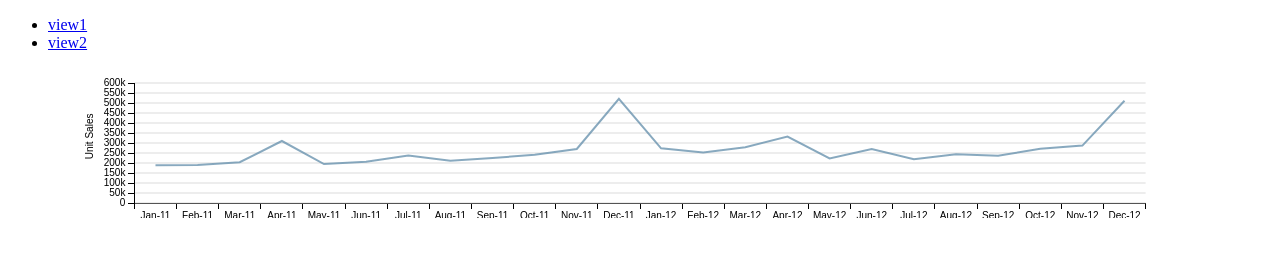
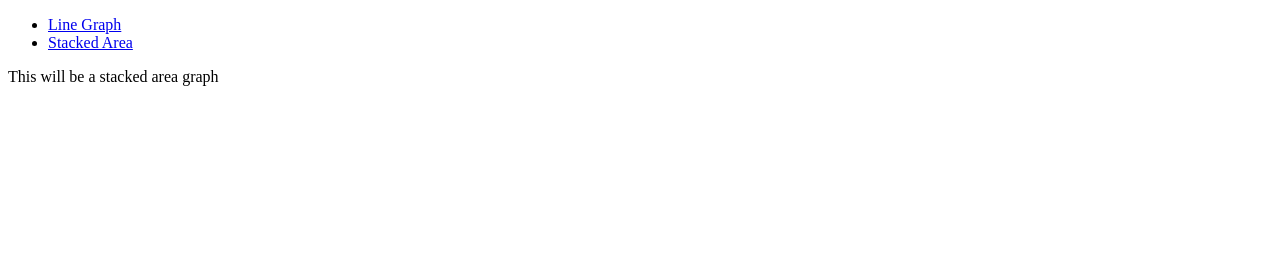
Before and after one commit to paulcpederson/angular-dimple, a website: page examples/index.html at #/stacked-area in a window 1280 px wide. Drawn offline with Linux system fonts and the light colour scheme.

Commit message:
use angular routing for actual examples in app, real names for controllers, working reference to angular lib, yay

```diff
--- a/examples/index.html
+++ b/examples/index.html
@@ -6,6 +6,8 @@
   <title>My AngularJS App</title>
   <meta name="description" content="">
   <meta name="viewport" content="width=device-width, initial-scale=1">
+
+  <!-- CSS -->
   <link rel="stylesheet" href="css/style.css"/>
 
   <!-- Dimple and D3 -->
@@ -13,16 +15,22 @@
   <script src="js/lib/dimple.v2.0.0.min.js"></script>
 
 </head>
+
+<!-- Application -->
 <body ng-app="myApp">
+
+  <!-- Menu -->
   <ul class="menu">
-    <li><a href="#/view1">view1</a></li>
-    <li><a href="#/view2">view2</a></li>
+    <li><a href="#/line-graph">Line Graph</a></li>
+    <li><a href="#/stacked-area">Stacked Area</a></li>
   </ul>
+
+  <!-- Views -->
   <div ng-view></div>
 
-
-
+  <!-- JS -->
   <script src="js/lib/angular.min.js"></script>
+  <script src="js/lib/angular-dimple.js"></script>
   <script src="js/lib/angular-route.min.js"></script>
   <script src="js/app.js"></script>
   <script src="js/services.js"></script>
--- a/examples/js/app.js
+++ b/examples/js/app.js
@@ -1,4 +1,5 @@
 angular.module('myApp', [
+  'angular-dimple',
   'ngRoute',
   'myApp.filters',
   'myApp.services',
@@ -9,18 +10,18 @@ angular.module('myApp', [
 .config(['$routeProvider', function($routeProvider) {
   $routeProvider
 
-  .when('/view1', {
-    templateUrl: 'partials/partial1.html',
-    controller: 'MyCtrl1'
+  .when('/line-graph', {
+    templateUrl: 'partials/line-graph.html',
+    controller: 'lineGraphController'
   })
 
-  .when('/view2', {
-    templateUrl: 'partials/partial2.html',
-    controller: 'MyCtrl2'
+  .when('/stacked-area', {
+    templateUrl: 'partials/stacked-area.html',
+    controller: 'stackedAreaController'
   })
 
   .otherwise({
-    redirectTo: '/view1'
+    redirectTo: '/line-graph'
   });
 
 }]);
--- a/examples/js/controllers.js
+++ b/examples/js/controllers.js
@@ -1,9 +1,9 @@
 angular.module('myApp.controllers', [])
 
-.controller('MyCtrl1', ['$scope', function($scope) {
+.controller('lineGraphController', ['$scope', function($scope) {
 
 }])
 
-.controller('MyCtrl2', ['$scope', function($scope) {
+.controller('stackedAreaControllers', ['$scope', function($scope) {
 
 }]);
--- a/examples/js/directives.js
+++ b/examples/js/directives.js
@@ -4,24 +4,4 @@ angular.module('myApp.directives', [])
   return function(scope, elm, attrs) {
     elm.text(version);
   };
-}])
-
-.directive('dngLineGraph', function(){
-  return {
-    restrict: 'E',
-    template: '<div class="dng-line-graph" id="line-graph"></div>',
-    replace: true,
-    controller: function($scope, $element, $attrs) {
-      var svg = dimple.newSvg('#line-graph', '100%', '100%');
-
-      d3.tsv($attrs.data, function (data) {
-        var chart = new dimple.chart(svg, data);
-        var x = chart.addCategoryAxis("x", "Month");
-        x.addOrderRule("Date");
-        chart.addMeasureAxis("y", "Unit Sales");
-        var s = chart.addSeries(null, dimple.plot.line);
-        chart.draw();
-      });
-    }
-  };
-});
+}]);
--- /dev/null
+++ b/examples/partials/stacked-area.html
@@ -0,0 +1 @@
+<p>This will be a stacked area graph</p>
```
Also changed, not shown: examples/partials/partial2.html (deleted, +0 -5 lines), examples/partials/line-graph.html (renamed from examples/partials/partial1.html).
